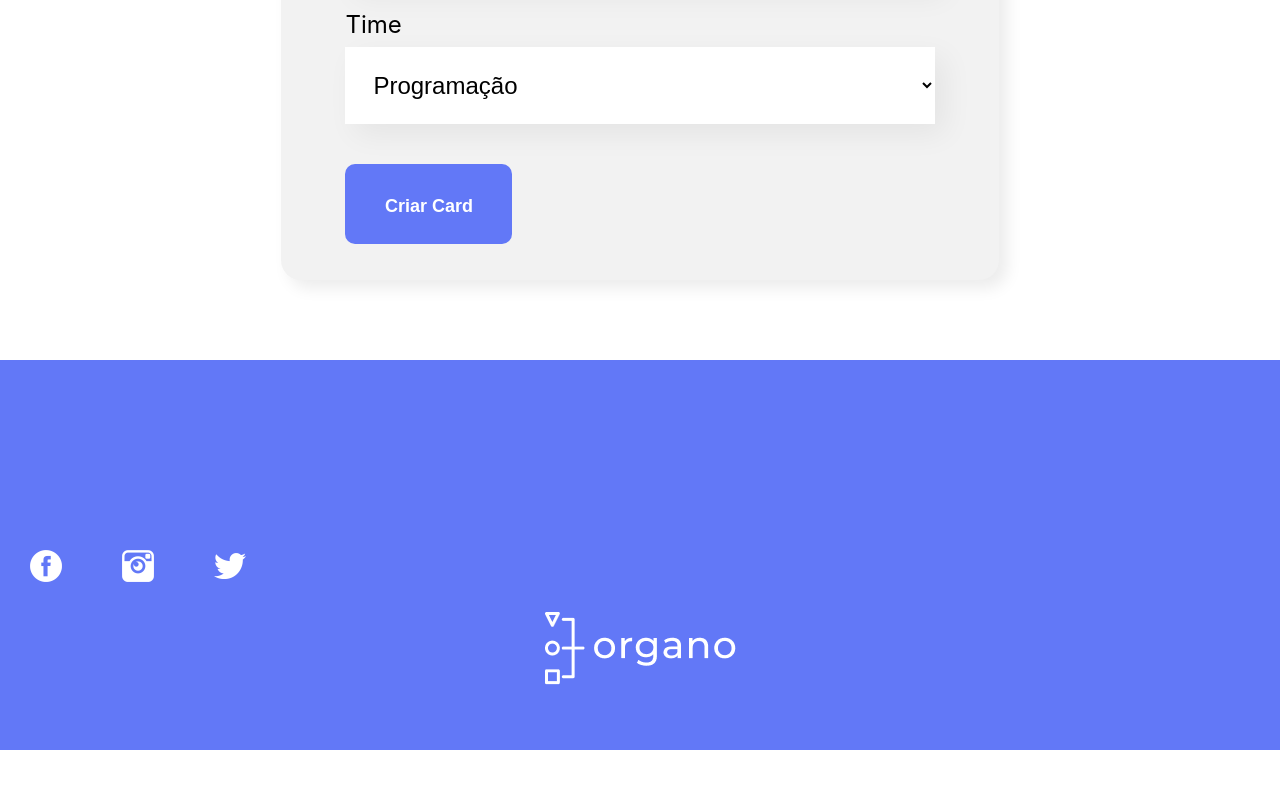
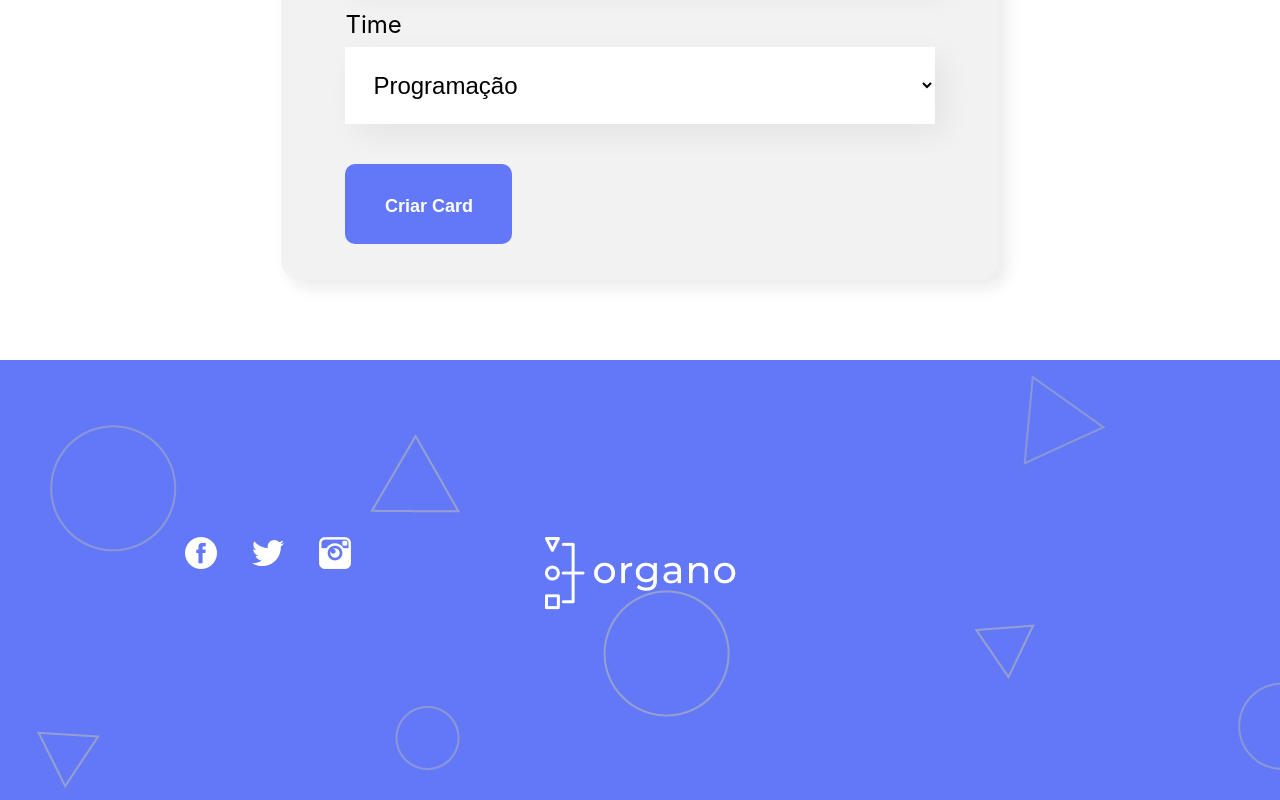
Before and after one commit to ogustavoalves/Curso-React-Alura, a React (Create React App) app: page / in a window 1280 px wide. Shown: the part 1150-1950 px from the top of the page. Before the commit the page ends 1900 px from the top, so only its background shows below. Built offline with nearby package versions, Linux system fonts and the light colour scheme.

Commit message:
finished the footer

```diff
--- a/src/componentes/Rodape/Rodape.css
+++ b/src/componentes/Rodape/Rodape.css
@@ -1,34 +1,31 @@
+footer {
+    background: url('/public/imgs/fundo.png') repeat-x;
+}
+
 .rodape {
     display: inline-block;
     background-color: #6278F7;
     width: 100%;
-    height: 390px;
+    height: 440px;
+
 }
-
-/* .rodape .imgs {
-    display: flex;
-    flex-direction: row;
-    align-items: center;
-} */
 
 .logo {
     display: flex;
     justify-content: center;
-    align-items: center;
-    position: relative;
-    box-sizing: border-box;
-    margin-bottom: 500px;
+    margin: -50px 637px;
+
 }
-
 .social {
     display: flex;
     justify-content: flex-start;
     margin-top: 160px;
+    margin-left: 167px;
     align-items: center;
     position: relative;
     box-sizing: border-box;
 }
 
 .social img {
-    padding: 30px;
+    padding: 17.5px;
 }
--- a/src/componentes/Rodape/index.js
+++ b/src/componentes/Rodape/index.js
@@ -3,14 +3,16 @@ import './Rodape.css'
 const Rodape = () => {
     return (
         <footer className='rodape'>
+            <div className='fundo'></div>
             <div className='imgs'>
                 <div className='social'>
                     <img src='/imgs/fb.png' alt='facebook logo'/>
+                    <img src='/imgs/tw.png' alt='twitter logo'/>
                     <img src='/imgs/ig.png' alt='instagram logo'/>
-                    <img src='/imgs/tw.png' alt='twitter logo'/>
                 </div>
                 <div className='logo'><img src='/imgs/logo.png' alt='facebook logo'/></div>
             </div>
+
         </footer>
     )
 }
```
